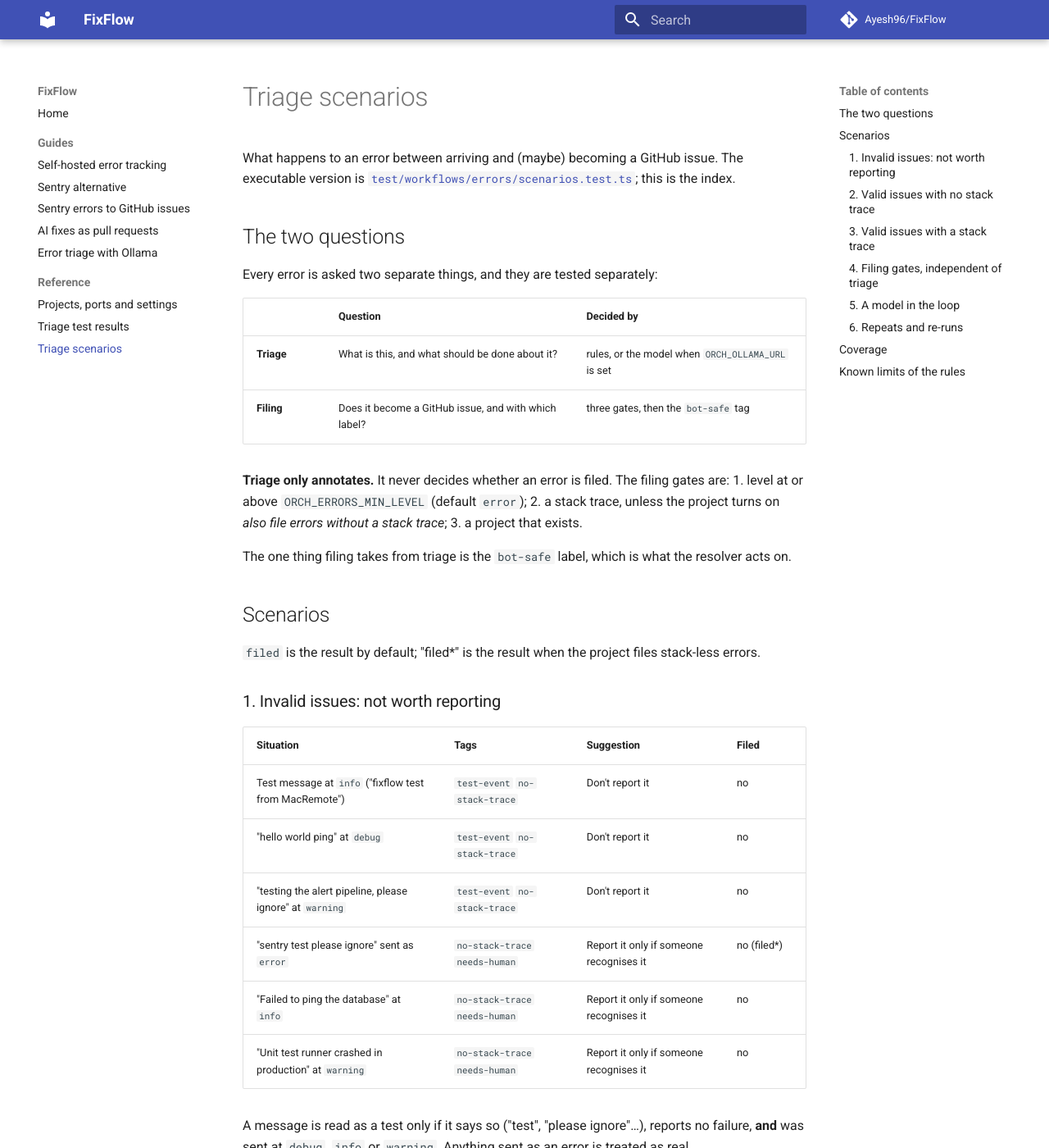
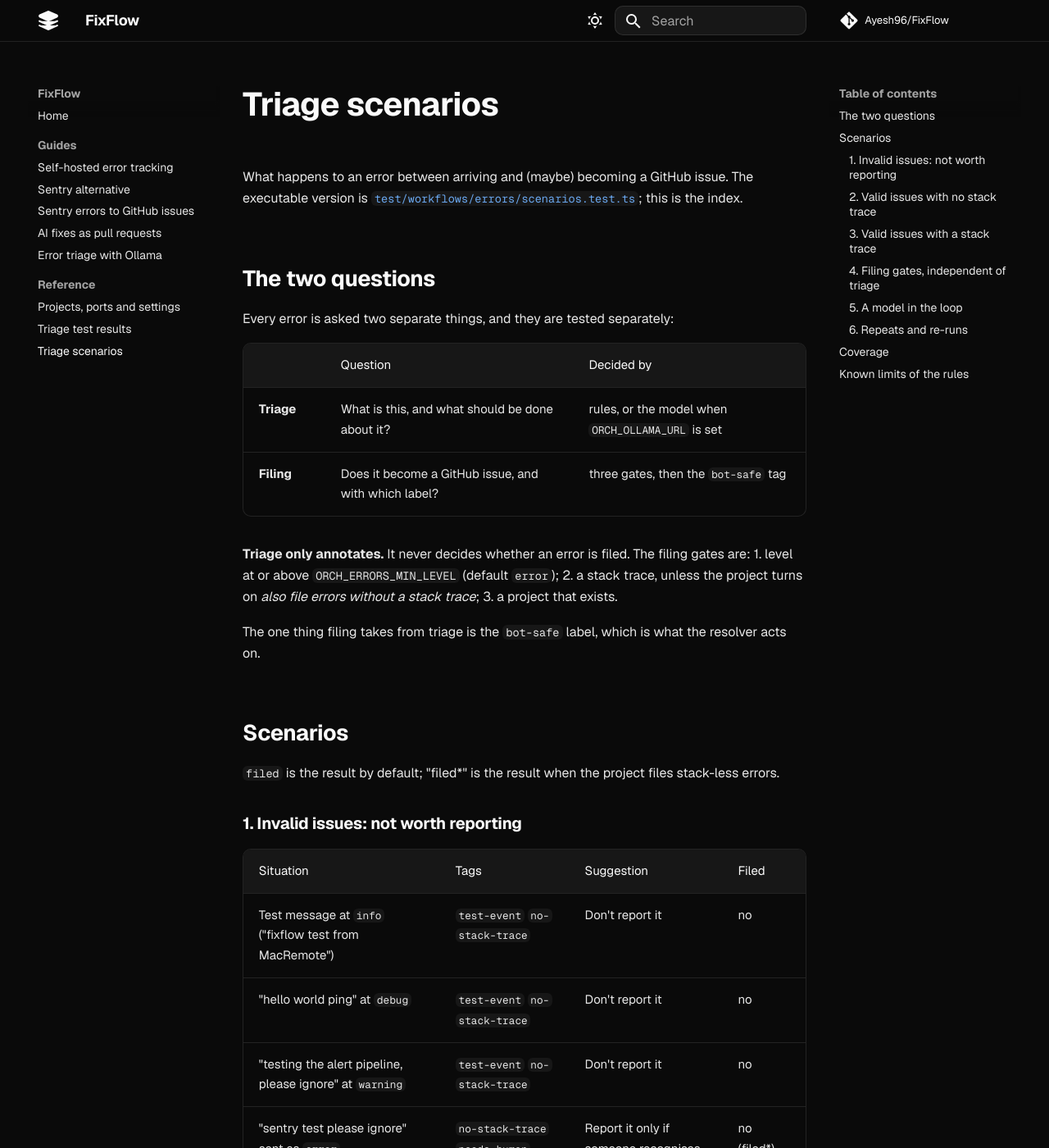
Before and after one commit to Ayesh96/FixFlow, an MkDocs documentation site: the page built from docs/TRIAGE-SCENARIOS.md, in a window 1280 px wide and 1400 px high. Shown: the whole window at 82% size. Built offline with MkDocs 1.6.1 and Material for MkDocs 9.7.7, drawn with Linux system fonts in a browser that asks for light colours; comment, search, counter and statistics services are not loaded.

Commit message:
Give the docs site the app's look and a landing-style home page
The site now uses the dashboard's neutral palette, Geist and its layers mark, dark first with
a light toggle. The home page opens with the headline, the two next steps, the pipeline's
stages and the demo video, then the pipeline, screenshots and guides as cards.

```diff
--- /dev/null
+++ b/docs/assets/stylesheets/fixflow.css
@@ -0,0 +1,248 @@
+/* The docs site in the app's own look: the dashboard's neutral palette, Geist, and its one blue.
+   Values come from web/src/index.css; change them there first. */
+
+:root {
+  --ff-radius: 0.5rem;
+}
+
+/* Dark, the default: the dashboard's exact palette. */
+[data-md-color-scheme="slate"] {
+  --ff-bg: #0a0a0a;
+  --ff-card: #171717;
+  --ff-raised: #262626;
+  --ff-fg: #fafafa;
+  --ff-muted: #a3a3a3;
+  --ff-border: rgb(255 255 255 / 10%);
+  --ff-blue: #3987e5;
+  --ff-link: #6aa8f0;
+  --ff-ok: #0ca30c;
+  --ff-glow: rgb(57 135 229 / 16%);
+
+  --md-hue: 0;
+  --md-default-bg-color: var(--ff-bg);
+  --md-default-fg-color: rgb(250 250 250 / 92%);
+  --md-default-fg-color--light: var(--ff-muted);
+  --md-default-fg-color--lighter: rgb(250 250 250 / 32%);
+  --md-default-fg-color--lightest: rgb(250 250 250 / 12%);
+  --md-code-bg-color: var(--ff-card);
+  --md-code-fg-color: #e5e5e5;
+  --md-footer-bg-color: var(--ff-bg);
+  --md-footer-bg-color--dark: var(--ff-bg);
+}
+
+/* Light: the same system on white. */
+[data-md-color-scheme="default"] {
+  --ff-bg: #ffffff;
+  --ff-card: #f5f5f5;
+  --ff-raised: #e5e5e5;
+  --ff-fg: #0a0a0a;
+  --ff-muted: #525252;
+  --ff-border: rgb(0 0 0 / 10%);
+  --ff-blue: #1f6fd1;
+  --ff-link: #1f6fd1;
+  --ff-ok: #087a08;
+  --ff-glow: rgb(31 111 209 / 10%);
+
+  --md-default-bg-color: var(--ff-bg);
+  --md-default-fg-color: rgb(10 10 10 / 90%);
+  --md-default-fg-color--light: var(--ff-muted);
+  --md-code-bg-color: var(--ff-card);
+  --md-footer-bg-color: var(--ff-card);
+  --md-footer-bg-color--dark: var(--ff-card);
+  --md-footer-fg-color: var(--ff-fg);
+  --md-footer-fg-color--light: var(--ff-muted);
+  --md-footer-fg-color--lighter: var(--ff-muted);
+}
+
+/* Material's "custom" primary and accent: neutral header, blue links. */
+:root > * {
+  --md-primary-fg-color: var(--ff-bg);
+  --md-primary-fg-color--light: var(--ff-card);
+  --md-primary-fg-color--dark: var(--ff-bg);
+  --md-primary-bg-color: var(--ff-fg);
+  --md-primary-bg-color--light: var(--ff-muted);
+  --md-accent-fg-color: var(--ff-link);
+  --md-accent-fg-color--transparent: var(--ff-glow);
+  --md-typeset-a-color: var(--ff-link);
+}
+
+/* Header and tabs: the dashboard's bar, a hairline instead of a shadow. */
+.md-header,
+.md-header--shadow {
+  box-shadow: none;
+  border-bottom: 1px solid var(--ff-border);
+  background-color: color-mix(in srgb, var(--ff-bg) 85%, transparent);
+  backdrop-filter: blur(8px);
+}
+.md-header__title { font-weight: 600; letter-spacing: -0.01em; }
+.md-header__button.md-logo svg { height: 1.3rem; width: 1.3rem; }
+.md-search__form { background-color: var(--ff-card); border: 1px solid var(--ff-border); border-radius: var(--ff-radius); }
+.md-search__form:hover { background-color: var(--ff-raised); }
+[data-md-color-scheme="default"] .md-search__input::placeholder,
+[data-md-color-scheme="default"] .md-search__icon { color: var(--ff-muted); }
+.md-footer-meta { border-top: 1px solid var(--ff-border); }
+
+/* Type: Geist set like the app, with firmer headings than Material's light weights. */
+.md-typeset { font-size: 0.8rem; line-height: 1.65; }
+.md-typeset h1,
+.md-typeset h2,
+.md-typeset h3 { color: var(--ff-fg); font-weight: 600; letter-spacing: -0.015em; text-wrap: balance; }
+.md-typeset h1 { font-size: 2rem; }
+.md-typeset h2 { font-size: 1.35rem; margin-top: 2.4em; }
+.md-typeset a { text-underline-offset: 0.2em; }
+.md-typeset code { border-radius: 0.3rem; font-size: 0.85em; }
+.md-typeset pre > code { border: 1px solid var(--ff-border); border-radius: var(--ff-radius); }
+.md-typeset table:not([class]) { border: 1px solid var(--ff-border); border-radius: var(--ff-radius); box-shadow: none; font-size: 0.75rem; }
+.md-typeset table:not([class]) th { background-color: var(--ff-card); color: var(--ff-fg); font-weight: 500; }
+.md-typeset table:not([class]) td { border-top: 1px solid var(--ff-border); }
+.md-typeset .admonition,
+.md-typeset details { border-radius: var(--ff-radius); box-shadow: none; border-width: 1px; background-color: var(--ff-card); }
+.md-nav__link--active,
+.md-nav__item .md-nav__link--active { color: var(--ff-fg); font-weight: 500; }
+.md-nav__title { color: var(--ff-muted); }
+
+/* Images in prose sit in the app's card frame. */
+.md-typeset img.ff-shot,
+.md-typeset .ff-shot img { border: 1px solid var(--ff-border); border-radius: var(--ff-radius); display: block; }
+
+/* ---- Home: hero ------------------------------------------------------------------------- */
+.ff-hero {
+  position: relative;
+  overflow: hidden;
+  border-bottom: 1px solid var(--ff-border);
+  /* A faint grid, like graph paper under the product shot. */
+  background:
+    radial-gradient(60rem 26rem at 50% 105%, var(--ff-glow), transparent 70%),
+    linear-gradient(var(--ff-border) 1px, transparent 1px) 0 0 / 2.4rem 2.4rem,
+    linear-gradient(90deg, var(--ff-border) 1px, transparent 1px) 0 0 / 2.4rem 2.4rem,
+    var(--ff-bg);
+}
+.ff-hero::after {
+  /* Fade the grid out towards the edges so it never competes with the text. */
+  content: "";
+  position: absolute;
+  inset: 0;
+  pointer-events: none;
+  background: radial-gradient(ellipse at 50% 30%, transparent 30%, var(--ff-bg) 78%);
+}
+.ff-hero__inner {
+  position: relative;
+  z-index: 1;
+  max-width: 61rem;
+  margin: 0 auto;
+  padding: 4.5rem 1.2rem 0;
+  display: grid;
+  justify-items: center;
+  text-align: center;
+  gap: 1.1rem;
+}
+.ff-eyebrow {
+  font-family: var(--md-code-font-family);
+  font-size: 0.65rem;
+  letter-spacing: 0.08em;
+  text-transform: uppercase;
+  color: var(--ff-muted);
+}
+.ff-hero h1 {
+  margin: 0;
+  font-size: clamp(2.1rem, 5.5vw, 3.6rem);
+  line-height: 1.05;
+  letter-spacing: -0.035em;
+  font-weight: 600;
+  color: var(--ff-fg);
+  text-wrap: balance;
+}
+.ff-hero h1 span { color: var(--ff-muted); }
+.ff-lede {
+  margin: 0;
+  max-width: 40rem;
+  font-size: 0.95rem;
+  line-height: 1.6;
+  color: var(--ff-muted);
+  text-wrap: pretty;
+}
+.ff-actions { display: flex; flex-wrap: wrap; justify-content: center; gap: 0.6rem; margin-top: 0.3rem; }
+.ff-button {
+  display: inline-flex;
+  align-items: center;
+  gap: 0.45rem;
+  min-height: 2.3rem;
+  padding: 0 1.05rem;
+  border-radius: var(--ff-radius);
+  border: 1px solid var(--ff-border);
+  font-size: 0.75rem;
+  font-weight: 500;
+  color: var(--ff-fg);
+  background: var(--ff-card);
+  transition: background-color 150ms, border-color 150ms;
+}
+.ff-button:hover { background: var(--ff-raised); color: var(--ff-fg); }
+.ff-button:focus-visible { outline: 2px solid var(--ff-link); outline-offset: 2px; }
+.ff-button--primary { background: var(--ff-fg); color: var(--ff-bg); border-color: var(--ff-fg); }
+.ff-button--primary:hover { background: var(--ff-muted); border-color: var(--ff-muted); color: var(--ff-bg); }
+.ff-button svg { width: 1rem; height: 1rem; fill: currentColor; }
+
+/* The pipeline, in the dashboard's own stage words. */
+.ff-stages {
+  display: flex;
+  flex-wrap: wrap;
+  justify-content: center;
+  align-items: center;
+  gap: 0.35rem 0.4rem;
+  margin: 0.4rem 0 0;
+  padding: 0;
+  list-style: none;
+  font-family: var(--md-code-font-family);
+  font-size: 0.62rem;
+  color: var(--ff-muted);
+}
+.ff-stages li { display: flex; align-items: center; gap: 0.4rem; }
+.ff-stages li + li::before { content: "→"; opacity: 0.6; }
+.ff-stages span { border: 1px solid var(--ff-border); border-radius: 999px; padding: 0.15rem 0.6rem; background: var(--ff-card); color: var(--ff-fg); }
+
+.ff-demo {
+  width: 100%;
+  margin-top: 1.6rem;
+  border: 1px solid var(--ff-border);
+  border-bottom: 0;
+  border-radius: 0.75rem 0.75rem 0 0;
+  overflow: hidden;
+  background: #000;
+  box-shadow: 0 -1rem 4rem var(--ff-glow);
+}
+.ff-demo video { display: block; width: 100%; height: auto; }
+
+/* ---- Home: content ---------------------------------------------------------------------- */
+/* Material's grid cards, drawn as the dashboard's cards. */
+.md-typeset .grid.cards > ul > li,
+.md-typeset .grid > .card {
+  border: 1px solid var(--ff-border);
+  border-radius: var(--ff-radius);
+  background: var(--ff-card);
+  box-shadow: none;
+  transition: border-color 150ms;
+}
+.md-typeset .grid.cards > ul > li:hover,
+.md-typeset .grid > .card:hover { border-color: color-mix(in srgb, var(--ff-fg) 25%, transparent); box-shadow: none; }
+.md-typeset .grid.cards > ul > li > hr,
+.md-typeset .grid.cards > ul > li > p > hr { margin: 0.5em 0; border-bottom: 1px solid var(--ff-border); }
+.md-typeset .grid.cards .ff-step {
+  font-family: var(--md-code-font-family);
+  font-size: 0.6rem;
+  color: var(--ff-muted);
+  letter-spacing: 0.06em;
+  text-transform: uppercase;
+}
+/* Screenshots read better two to a row, and four then fill the grid. */
+.md-typeset .grid.cards.ff-shots { grid-template-columns: repeat(auto-fit, minmax(min(100%, 24rem), 1fr)); }
+.md-typeset .grid.cards img { border-radius: calc(var(--ff-radius) - 2px); border: 1px solid var(--ff-border); }
+
+/* On a phone the chips wrap, and an arrow would start the second line. */
+@media (max-width: 30em) {
+  .ff-stages li + li::before { display: none; }
+}
+
+@media (prefers-reduced-motion: reduce) {
+  .ff-button,
+  .md-typeset .grid.cards > ul > li { transition: none; }
+}
--- a/mkdocs.yml
+++ b/mkdocs.yml
@@ -8,9 +8,34 @@
 theme:
   name: material
   custom_dir: overrides
+  # The app's look: its neutral palette (dark first, as the app is), Geist, and its layers mark.
+  # Colours live in docs/assets/stylesheets/fixflow.css.
+  font:
+    text: Geist
+    code: Geist Mono
+  icon:
+    logo: fixflow/layers
+  favicon: assets/favicon.svg
+  palette:
+    - scheme: slate
+      primary: custom
+      accent: custom
+      toggle:
+        icon: material/weather-sunny
+        name: Switch to light mode
+    - scheme: default
+      primary: custom
+      accent: custom
+      toggle:
+        icon: material/weather-night
+        name: Switch to dark mode
   features:
     - navigation.sections
+    - navigation.top
     - content.code.copy
+
+extra_css:
+  - assets/stylesheets/fixflow.css
 
 # Raw data stays in the repo but is not published. docs/internal/ is gitignored and never built.
 exclude_docs: |
@@ -33,6 +58,8 @@
 
 markdown_extensions:
   - admonition
+  - attr_list
+  - md_in_html
   - tables
   - toc:
       permalink: true
--- /dev/null
+++ b/overrides/home.html
@@ -0,0 +1,35 @@
+{% extends "main.html" %}
+
+{#- The home page: a hero with the product running, then the page's own Markdown. -#}
+
+{% block tabs %}
+  {{ super() }}
+  <section class="ff-hero" aria-labelledby="ff-hero-title">
+    <div class="ff-hero__inner">
+      <div class="ff-eyebrow">Self-hosted · Works with Sentry SDKs · Ollama, DeepSeek or Anthropic</div>
+      <h1 id="ff-hero-title">Errors in. <span>Pull requests out.</span></h1>
+      <p class="ff-lede">FixFlow groups the errors your app's Sentry SDK sends, files a GitHub issue for each new one, and has a model write the fix as a pull request for you to review. One Node process and SQLite, on your machine.</p>
+      <div class="ff-actions">
+        <a class="ff-button ff-button--primary" href="#quick-start">Get started</a>
+        <a class="ff-button" href="{{ config.repo_url }}">{% include ".icons/fontawesome/brands/github.svg" %} View on GitHub</a>
+      </div>
+      <ol class="ff-stages" aria-label="What happens to an error">
+        <li><span>Tracked</span></li>
+        <li><span>Triaged</span></li>
+        <li><span>Filed</span></li>
+        <li><span>Fix tried</span></li>
+        <li><span>PR open</span></li>
+      </ol>
+      <div class="ff-demo">
+        <video controls muted playsinline preload="metadata" poster="{{ 'assets/screenshots/05-dashboard-overview.png' | url }}">
+          <source src="{{ 'assets/demo/fixflow-demo.mp4' | url }}" type="video/mp4">
+          <a href="{{ 'assets/demo/fixflow-demo.mp4' | url }}">Watch the demo video</a>
+        </video>
+      </div>
+    </div>
+  </section>
+{% endblock %}
+
+{% block content %}
+  {{ page.content }}
+{% endblock %}
```
Also changed, not shown: docs/index.md (+70 -30 lines), docs/assets/favicon.svg (added), overrides/.icons/fixflow/layers.svg (added), 1 other file.
